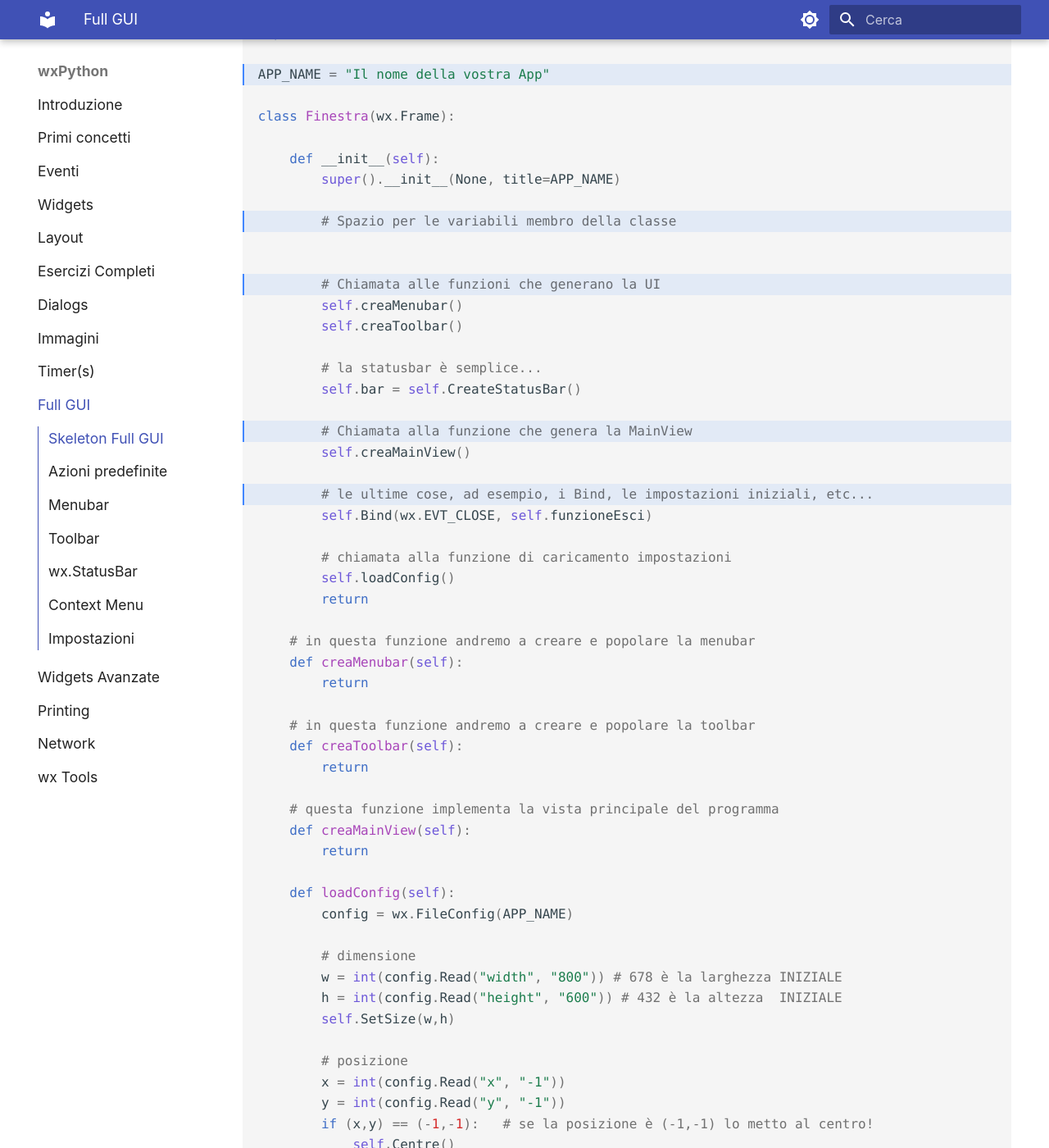
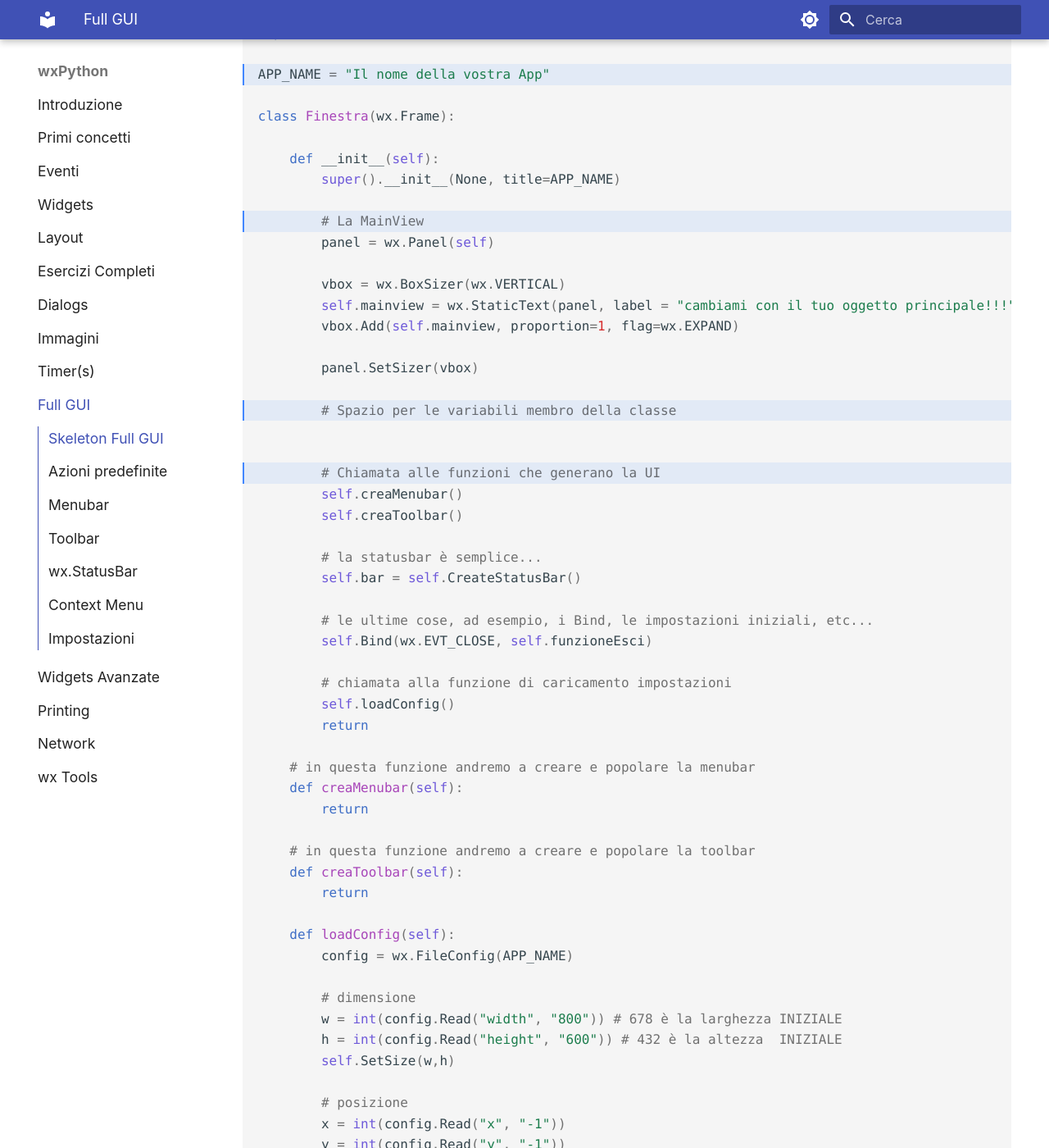
Before and after one commit to adjamhub/pyhandouts, an MkDocs documentation site: the page built from docs/wx/170_full_gui.md, in a window 1280 px wide and 1400 px high, scrolled down 853 px. Shown: the whole window at 82% size. Built offline with MkDocs 1.6.1 and Material for MkDocs 9.7.7, drawn with Linux system fonts in a browser that asks for light colours.

Commit message:
skeleton++

````diff
--- a/docs/wx/170_full_gui.md
+++ b/docs/wx/170_full_gui.md
@@ -18,7 +18,7 @@ Lo skeleton qui sotto descrive chiaramente una struttura da cui partire per allo
 di una app Full GUI, ovvero comprensiva di azioni, menù, barre degli strumenti, etc...
 
 
-``` py title="Skeleton Full GUI" hl_lines="3 10 13 20 23 81"
+``` py title="Skeleton Full GUI" hl_lines="3 10 19 22 83"
 import wx
 
 APP_NAME = "Il nome della vostra App"
@@ -27,6 +27,15 @@ class Finestra(wx.Frame):
 
     def __init__(self):
         super().__init__(None, title=APP_NAME)
+
+        # La MainView
+        panel = wx.Panel(self)
+
+        vbox = wx.BoxSizer(wx.VERTICAL)
+        self.mainview = wx.StaticText(panel, label = "cambiami con il tuo oggetto principale!!!")
+        vbox.Add(self.mainview, proportion=1, flag=wx.EXPAND)
+
+        panel.SetSizer(vbox)
 
         # Spazio per le variabili membro della classe
 
@@ -37,9 +46,6 @@ class Finestra(wx.Frame):
 
         # la statusbar è semplice...
         self.bar = self.CreateStatusBar()
-
-        # Chiamata alla funzione che genera la MainView
-        self.creaMainView()
 
         # le ultime cose, ad esempio, i Bind, le impostazioni iniziali, etc...
         self.Bind(wx.EVT_CLOSE, self.funzioneEsci)
@@ -54,10 +60,6 @@ class Finestra(wx.Frame):
 
     # in questa funzione andremo a creare e popolare la toolbar
     def creaToolbar(self):
-        return
-
-    # questa funzione implementa la vista principale del programma
-    def creaMainView(self):
         return
 
     def loadConfig(self):
````
